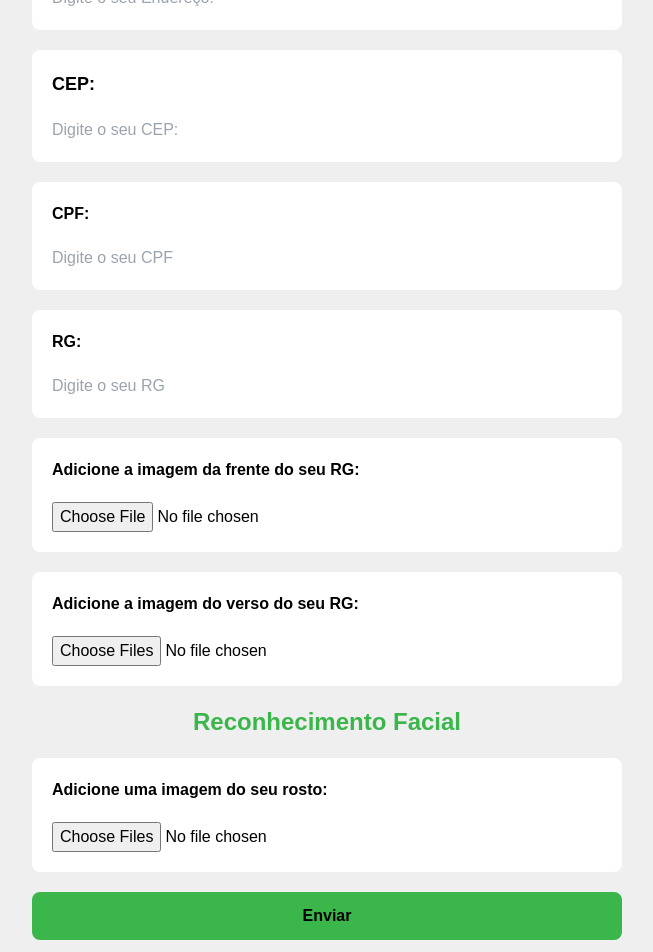
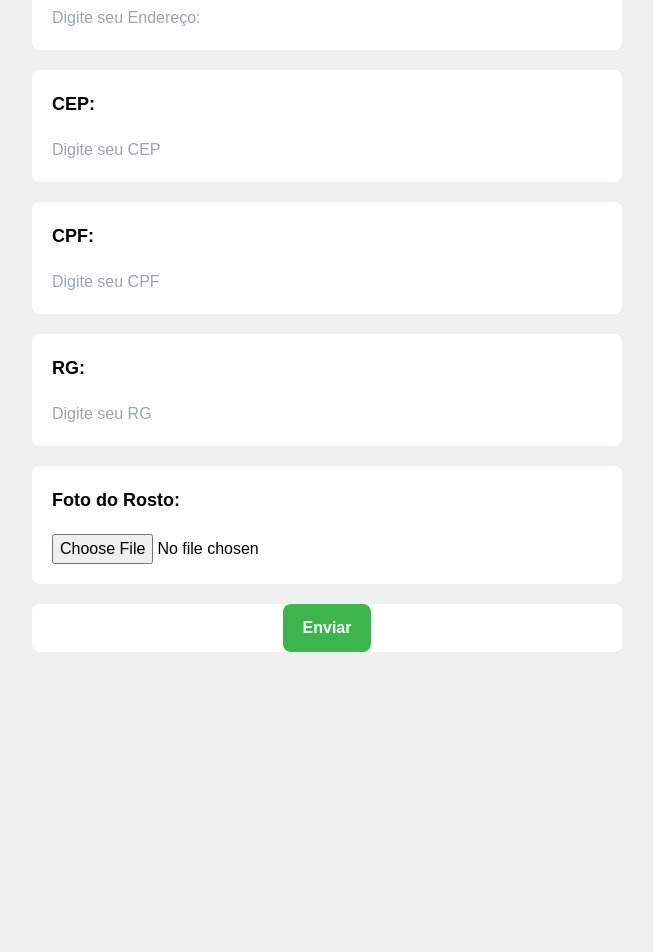
Before and after one commit to josekaneto/Kolia-Control, a React (Vite) app in the folder Frontend/: page / in a window 1280 px wide. Shown: the part 1360-2312 px from the top of the page, without its empty margins (313-966 px from the left). After the commit the page ends 2062 px from the top, so only its background shows below. Built offline with nearby package versions, Linux system fonts and the light colour scheme.

Commit message:
erro no banco na hora de enviar o formulario

```diff
--- a/Frontend/package.json
+++ b/Frontend/package.json
@@ -11,6 +11,7 @@
   },
   "dependencies": {
     "axios": "^1.7.7",
+    "face-api.js": "^0.22.2",
     "react": "^18.3.1",
     "react-dom": "^18.3.1",
     "react-router-dom": "^6.27.0"
--- a/Frontend/src/Componentes/Forms.jsx
+++ b/Frontend/src/Componentes/Forms.jsx
@@ -1,44 +1,89 @@
-import { Link, useParams } from 'react-router-dom';
-import handleSubmit from '../App'
-import api from '../services/api'
-import { useState, useEffect } from 'react';
-
+import { useParams } from 'react-router-dom';
+import api from '../services/api';
+import { useState } from 'react';
 
 export default function Forms() {
-
-  const [ nome, setNome ] = useState('');
-  const [ email, setEmail ] = useState('');
-  const [ telefone, setTelefone ] = useState('');
-  const [ estado, setEstado ] = useState('');
-  const [ cidade, setCidade] = useState('');
-  const [ endereco, setEndereco ] = useState('');
-  const [ cep, setCep ] = useState('');
-  const [ cpf, setCpf ] = useState('');
-  const [ rgNumero, setRgNumero] = useState('');
-  const [ numeroReserva, setNumeroReserva] = useState('');
-  const [ hotel, setHotel] = useState('');
-  const [ allHospedes, setAllHospedes] = useState('')
+  const [nome, setNome] = useState('');
+  const [email, setEmail] = useState('');
+  const [telefone, setTelefone] = useState('');
+  const [estado, setEstado] = useState('');
+  const [cidade, setCidade] = useState('');
+  const [endereco, setEndereco] = useState('');
+  const [cep, setCep] = useState('');
+  const [cpf, setCpf] = useState('');
+  const [rgNumero, setRgNumero] = useState('');
+  const [numeroReserva, setNumeroReserva] = useState('');
+  const [hotel, setHotel] = useState('');
+  const [allHospedes, setAllHospedes] = useState([]);
+  const [fotoRosto, setFotoRosto] = useState(null);
+  const [error, setError] = useState(''); // Para armazenar mensagens de erro
 
   async function handleSubmit(e) {
     e.preventDefault();
 
+    // Log dos valores dos campos para depuração
+    console.log('Nome:', nome);
+    console.log('Email:', email);
+    console.log('Telefone:', telefone);
+    console.log('Estado:', estado);
+    console.log('Cidade:', cidade);
+    console.log('Endereço:', endereco);
+    console.log('CEP:', cep);
+    console.log('CPF:', cpf);
+    console.log('RG:', rgNumero);
+    console.log('Número da Reserva:', numeroReserva);
+    console.log('Hotel:', hotel);
+    console.log('Foto:', fotoRosto);
+
+    // Validação dos campos obrigatórios
+    const requiredFields = [nome, email, telefone, hotel, fotoRosto];
+    const fieldNames = ['Nome', 'E-mail', 'Telefone', 'Hotel', 'Foto do Rosto'];
+
+    for (let i = 0; i < requiredFields.length; i++) {
+      if (!requiredFields[i]) {
+        setError(`Por favor, preencha o campo: ${fieldNames[i]}`);
+        return;
+      }
+    }
+
+    const formData = new FormData();
+    formData.append('nome', nome);
+    formData.append('email', email);
+    formData.append('telefone', telefone);
+    formData.append('estado', estado);
+    formData.append('cidade', cidade);
+    formData.append('endereco', endereco);
+    formData.append('cep', cep);
+    formData.append('cpf', cpf);
+    formData.append('rgNumero', rgNumero);
+    formData.append('numeroReserva', numeroReserva);
+    formData.append('hotel', hotel);
+    formData.append('fotoRosto', fotoRosto);
+
+    // Log para depuração
+    console.log('FormData:', Array.from(formData.entries()));
+
     try {
-      const res = await api.post('/hospedes', {
-        nome,
-        email,
-        telefone,
-        estado,
-        cidade,
-        endereco,
-        cep,
-        cpf,
-        rgNumero,
-        numeroReserva,
-        hotel,
+      const res = await api.post('/hospedes', formData, {
+        headers: {
+          'Content-Type': 'multipart/form-data',
+        },
       });
 
-      setAllHospedes([...allHospedes, res.data]);
+      setAllHospedes(prev => [...prev, res.data]);
+      resetForm();
+    } catch (error) {
+      if (error.response) {
+        console.error('Error saving data:', error.response.data);
+        setError(error.response.data.message || 'Erro ao salvar os dados. Tente novamente.');
+      } else {
+        console.error('Error saving data:', error);
+        setError('Erro ao salvar os dados. Tente novamente.');
+      }
+    }
+  }
 
+  const resetForm = () => {
     setNome('');
     setEmail('');
     setTelefone('');
@@ -50,10 +95,9 @@ export default function Forms() {
     setRgNumero('');
     setNumeroReserva('');
     setHotel('');
-    } catch (error) {
-      console.error('Error saving data:', error);
-    }
-  }
+    setFotoRosto(null);
+    setError('');
+  };
 
   return (
     <main className="w-full flex h-full font-main items-center flex-col p-[50px] gap-y-[50px]">
@@ -64,21 +108,23 @@ export default function Forms() {
         <p className="font-medium text-2xl">Preencha o Formulário</p>
       </section>
 
+      {error && <p className="text-red-500">{error}</p>} {/* Mensagem de erro */}
+
       <section className="w-full">
-        <form onSubmit={handleSubmit} action="" className="flex flex-wrap flex-col gap-y-5 items-center" >
+        <form onSubmit={handleSubmit} className="flex flex-wrap flex-col gap-y-5 items-center">
+          <div className="flex flex-col bg-white py-5 gap-y-5 rounded-lg w-3/6">
+            <label className="px-5 font-bold" htmlFor="hoteis">
+              Selecione o seu hotel:
+            </label>
             <select
               id="hoteis"
-            name="Selecione o seu hotel"
-            title="Selecione o seu hotel"
-            className="font-bold text-lg py-11 w-3/6 px-3 rounded-lg"
+              name="hoteis"
+              className="font-bold text-lg py-3 w-full px-3 rounded-lg"
               required
               value={hotel}
               onChange={e => setHotel(e.target.value)}
-
             >
-            <option hidden>
-              Selecione o seu hotel
-            </option>
+              <option hidden>Selecione o seu hotel</option>
               <optgroup label="Rede de Hotéis 1">
                 <option value="1">Hotel 1.1</option>
                 <option value="1">Hotel 1.2</option>
@@ -92,8 +138,10 @@ export default function Forms() {
                 <option value="3">Hotel 3.2</option>
               </optgroup>
             </select>
-          <div className="flex flex-col bg-white py-5 gap-y-5 w rounded-lg w-3/6">
-            <label htmlFor="reserva" className="font-bold text-lg px-5">
+          </div>
+
+          <div className="flex flex-col bg-white py-5 gap-y-5 rounded-lg w-3/6">
+            <label className="px-5 font-bold text-lg" htmlFor="reserva">
               Número da reserva:
             </label>
             <input
@@ -104,9 +152,9 @@ export default function Forms() {
               required
               value={numeroReserva}
               onChange={e => setNumeroReserva(e.target.value)}
-
             />
           </div>
+
           <div className="flex flex-col bg-white py-5 gap-y-5 rounded-lg w-3/6">
             <label className="px-5 font-bold text-lg" htmlFor="nome">
               Nome:
@@ -121,6 +169,7 @@ export default function Forms() {
               onChange={e => setNome(e.target.value)}
             />
           </div>
+
           <div className="flex flex-col bg-white py-5 gap-y-5 rounded-lg w-3/6">
             <label className="px-5 font-bold text-lg" htmlFor="email">
               E-mail:
@@ -135,6 +184,7 @@ export default function Forms() {
               onChange={e => setEmail(e.target.value)}
             />
           </div>
+
           <div className="flex flex-col bg-white py-5 gap-y-5 rounded-lg w-3/6">
             <label className="px-5 font-bold text-lg" htmlFor="telefone">
               Telefone:
@@ -152,7 +202,7 @@ export default function Forms() {
 
           <div className="flex flex-col bg-white py-5 gap-y-5 rounded-lg w-3/6">
             <label className="px-5 font-bold text-lg" htmlFor="estado">
-              Estado(UF):
+              Estado (UF):
             </label>
             <input
               className="px-5 focus:outline-none"
@@ -164,6 +214,7 @@ export default function Forms() {
               onChange={e => setEstado(e.target.value)}
             />
           </div>
+
           <div className="flex flex-col bg-white py-5 gap-y-5 rounded-lg w-3/6">
             <label className="px-5 font-bold text-lg" htmlFor="cidade">
               Cidade:
@@ -178,6 +229,7 @@ export default function Forms() {
               onChange={e => setCidade(e.target.value)}
             />
           </div>
+
           <div className="flex flex-col bg-white py-5 gap-y-5 rounded-lg w-3/6">
             <label className="px-5 font-bold text-lg" htmlFor="endereco">
               Endereço:
@@ -186,12 +238,13 @@ export default function Forms() {
               className="px-5 focus:outline-none"
               type="text"
               id="endereco"
-              placeholder="Digite o seu Endereço:"
+              placeholder="Digite seu Endereço:"
               required
               value={endereco}
               onChange={e => setEndereco(e.target.value)}
             />
           </div>
+
           <div className="flex flex-col bg-white py-5 gap-y-5 rounded-lg w-3/6">
             <label className="px-5 font-bold text-lg" htmlFor="cep">
               CEP:
@@ -200,86 +253,62 @@ export default function Forms() {
               className="px-5 focus:outline-none"
               type="text"
               id="cep"
-              placeholder="Digite o seu CEP:"
+              placeholder="Digite seu CEP"
               required
               value={cep}
               onChange={e => setCep(e.target.value)}
             />
           </div>
+
           <div className="flex flex-col bg-white py-5 gap-y-5 rounded-lg w-3/6">
-            <label className="px-5 font-bold" htmlFor="cpf">
+            <label className="px-5 font-bold text-lg" htmlFor="cpf">
               CPF:
             </label>
             <input
               className="px-5 focus:outline-none"
               type="text"
               id="cpf"
-              placeholder="Digite o seu CPF"
+              placeholder="Digite seu CPF"
               required
               value={cpf}
               onChange={e => setCpf(e.target.value)}
             />
           </div>
+
           <div className="flex flex-col bg-white py-5 gap-y-5 rounded-lg w-3/6">
-            <label className="px-5 font-bold" htmlFor="rg">
+            <label className="px-5 font-bold text-lg" htmlFor="rgNumero">
               RG:
             </label>
             <input
               className="px-5 focus:outline-none"
               type="text"
-              id="rg"
-              placeholder="Digite o seu RG"
+              id="rgNumero"
+              placeholder="Digite seu RG"
               required
               value={rgNumero}
               onChange={e => setRgNumero(e.target.value)}
             />
           </div>
+
           <div className="flex flex-col bg-white py-5 gap-y-5 rounded-lg w-3/6">
-            <label className="px-5 font-bold" htmlFor="fotoRgFrente">
-              Adicione a imagem da frente do seu RG:
-            </label>
-            <input
-              className="px-5 focus:outline-none"
-              type="file"
-              id="fotoRgFrente"
-              accept="image/*"
-              required
-            />
-          </div>
-          <div className="flex flex-col bg-white py-5 gap-y-5 rounded-lg w-3/6">
-            <label className="px-5 font-bold" htmlFor="fotoRgVerso">
-              Adicione a imagem do verso do seu RG:
-            </label>
-            <input
-              className="px-5 focus:outline-none"
-              type="file"
-              id="fotoRgVerso"
-              multiple accept="image/png, image/jpg"
-              required
-            />
-          </div>
-          <h1 className=" text-2xl font-extrabold text-verde">
-            Reconhecimento Facial
-          </h1>
-          <div className="flex flex-col bg-white py-5 gap-y-5 rounded-lg w-3/6">
-            <label className="px-5 font-bold" htmlFor="fotoRosto">
-              Adicione uma imagem do seu rosto:
+            <label className="px-5 font-bold text-lg" htmlFor="fotoRosto">
+              Foto do Rosto:
             </label>
             <input
               className="px-5 focus:outline-none"
               type="file"
               id="fotoRosto"
-              multiple accept="image/png, image/jpg"
               required
+              accept="image/*"
+              onChange={e => setFotoRosto(e.target.files[0])}
             />
           </div>
-          <Link
-            to={`/FaceID/${nome}`}
-            type="submit"
-            value="Enviar"
-            id="button_submit"
-            className="block bg-verde w-3/6 p-3 rounded-lg hover:bg-white hover:border-verde hover:border-2 font-bold text-center"
-          >Enviar</Link>
+
+          <div className="flex justify-center bg-white rounded-lg w-3/6">
+            <button className="bg-verde text-white rounded-lg px-5 py-3 font-bold hover:bg-green-600">
+              Enviar
+            </button>
+          </div>
         </form>
       </section>
     </main>
```
Also changed, not shown: Frontend/src/Pages/App.css (added, +21 -0 lines), Frontend/src/Pages/FaceID.jsx (+93 -4 lines), 2 other files (tests, documents, lock files or other folders). Lines whose indentation alone changed are shown as unchanged.
